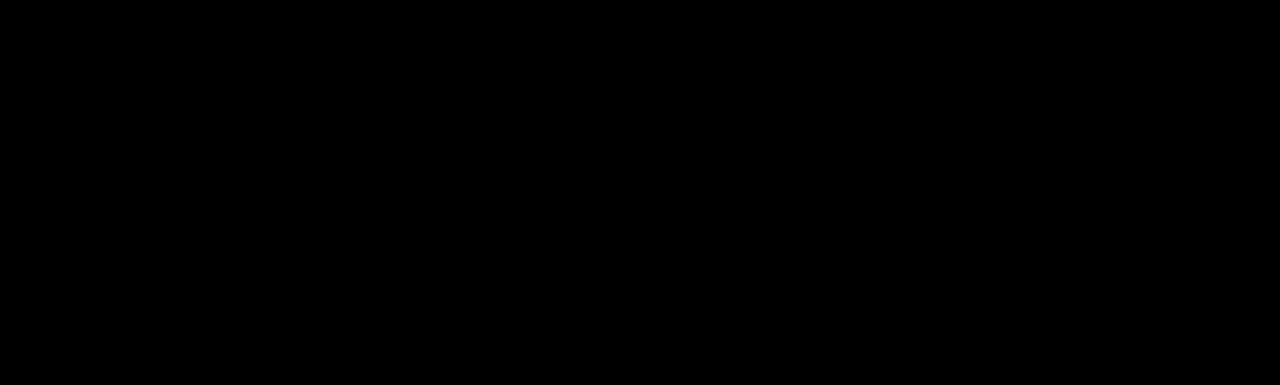
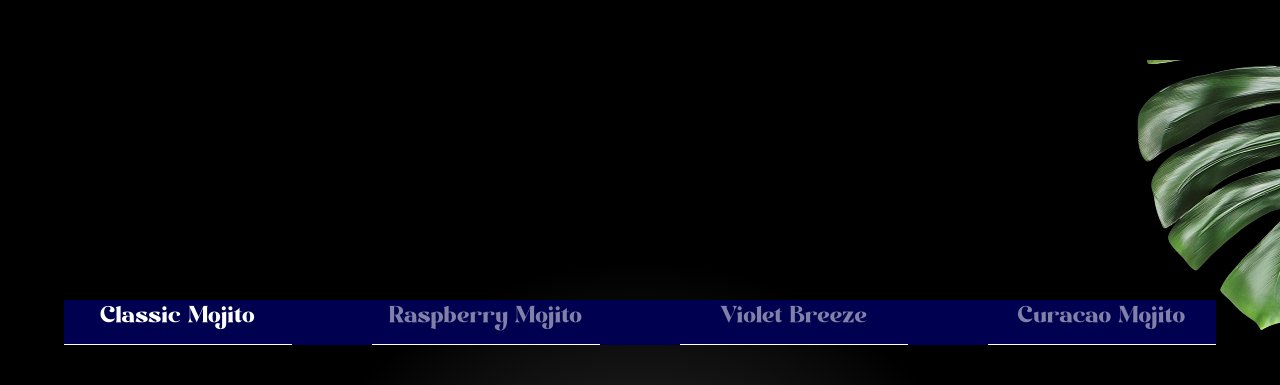
Before and after one commit to Prones94/gsap_cocktails, a React (Vite) app: page / in a window 1280 px wide. Shown: the part 4664-5049 px from the top of the page. Before the commit the page ends 4012 px from the top, so only its background shows below. Built offline with nearby package versions, Linux system fonts and the light colour scheme; a web font is replaced by a local one.

Commit message:
completed the Cocktail component

```diff
--- a/src/App.jsx
+++ b/src/App.jsx
@@ -6,6 +6,8 @@
 import Cocktails from './components/Cocktails'
 import About from './components/About'
 import Art from './components/Art'
+import Menu from './components/Menu'
+import Contact from './components/Contact'
 
 gsap.registerPlugin(ScrollTrigger, SplitText)
 
@@ -18,6 +20,8 @@
       <Cocktails />
       <About />
       <Art />
+      <Menu />
+      <Contact />
     </main>
   )
 }
--- /dev/null
+++ b/src/components/Contact.jsx
@@ -0,0 +1,9 @@
+import React from 'react'
+
+const Contact = () => {
+  return (
+    <div>Contact</div>
+  )
+}
+
+export default Contact
--- /dev/null
+++ b/src/components/Menu.jsx
@@ -0,0 +1,92 @@
+import { useGSAP } from '@gsap/react'
+import gsap from 'gsap'
+import React, { useRef, useState } from 'react'
+'use client'
+import { sliderLists } from '../../constants'
+
+const Menu = () => {
+  const contentRef = useRef()
+  const [currentIndex, setCurrentIndex] = useState(0)
+
+  useGSAP(() => {
+    gsap.fromTo('#title', { opacity: 0}, { opacity: 1, duration: 1})
+    gsap.fromTo('.cocktail img', { opacity: 0, xPercent: -100}, {
+      xPercent: 0, opacity: 1, duration: 1, ease: 'power1.inOut'
+    })
+    gsap.fromTo('.details h2', {yPercent: 100, opacity: 0}, {
+      yPercent: 0, opacity: 100, ease: 'power1.inOut'
+    })
+    gsap.fromTo('.details h2', { yPercent: 100, opacity: 0}, {
+      yPercent: 0, opacity: 100, ease: 'power1.inOut'
+    })
+  }, [currentIndex])
+
+  const totalCocktails = sliderLists.length
+
+  const goToSlide = (index) => {
+    const newIndex = (index+totalCocktails) % totalCocktails
+
+    setCurrentIndex(newIndex)
+  }
+
+  const getCocktailAt = (indexOffset) => {
+    return sliderLists[(currentIndex + indexOffset + totalCocktails) % totalCocktails]
+  }
+
+  const currentCocktail = getCocktailAt(0)
+  const prevCocktail = getCocktailAt(-1)
+  const nextCocktail = getCocktailAt(+1)
+
+  return (
+    <section id="menu" aria-labelledby='menu-heading'>
+      <img src="/images/slider-left-leaf.png" alt="left-leaf" id='m-left-leaf' />
+      <img src="/images/slider-right-leaf.png" alt="right-leaf" id='m-right-leaf' />
+
+      <h2 id="menu-heading" className='sr-only'>Cocktail Menu</h2>
+
+      <nav className="cocktail-tabs" aria-label='Cocktail Navigation'>
+        {sliderLists.map((cocktail, index) => {
+          const isActive = index === currentIndex;
+
+          return (
+            <button key={cocktail.id} className={`
+            ${isActive
+            ? 'text-white border-white' :
+             'text-white/50 border-white'}
+             `} onClick={() => goToSlide(index)}
+             >
+              {cocktail.name}
+            </button>
+          )
+        })}
+      </nav>
+      <div className="content">
+        <div className="arrows">
+          <button className='text-left' onClick={() => goToSlide(currentIndex - 1)}>
+            <span>Prev Cocktail Name</span>
+            <img src="/images/right-arrow.png" alt="right-arrow" aria-hidden="true" />
+          </button>
+          <button className='text-left' onClick={() => goToSlide(currentIndex + 1)}>
+            <span>Next Cocktail Name</span>
+            <img src="/images/left-arrow.png" alt="left-arrow" aria-hidden="true" />
+          </button>
+        </div>
+        <div className="cocktail">
+          <img src={currentCocktail.image} alt="object-contain" />
+        </div>
+        <div className="recipe">
+          <div ref={contentRef} className="info">
+            <p>Recipe for:</p>
+            <p id="title">{currentCocktail.name}</p>
+          </div>
+          <div className="details">
+            <h2>{currentCocktail.title}</h2>
+            <p>{currentCocktail.description}</p>
+          </div>
+        </div>
+      </div>
+    </section>
+  )
+}
+
+export default Menu
```
